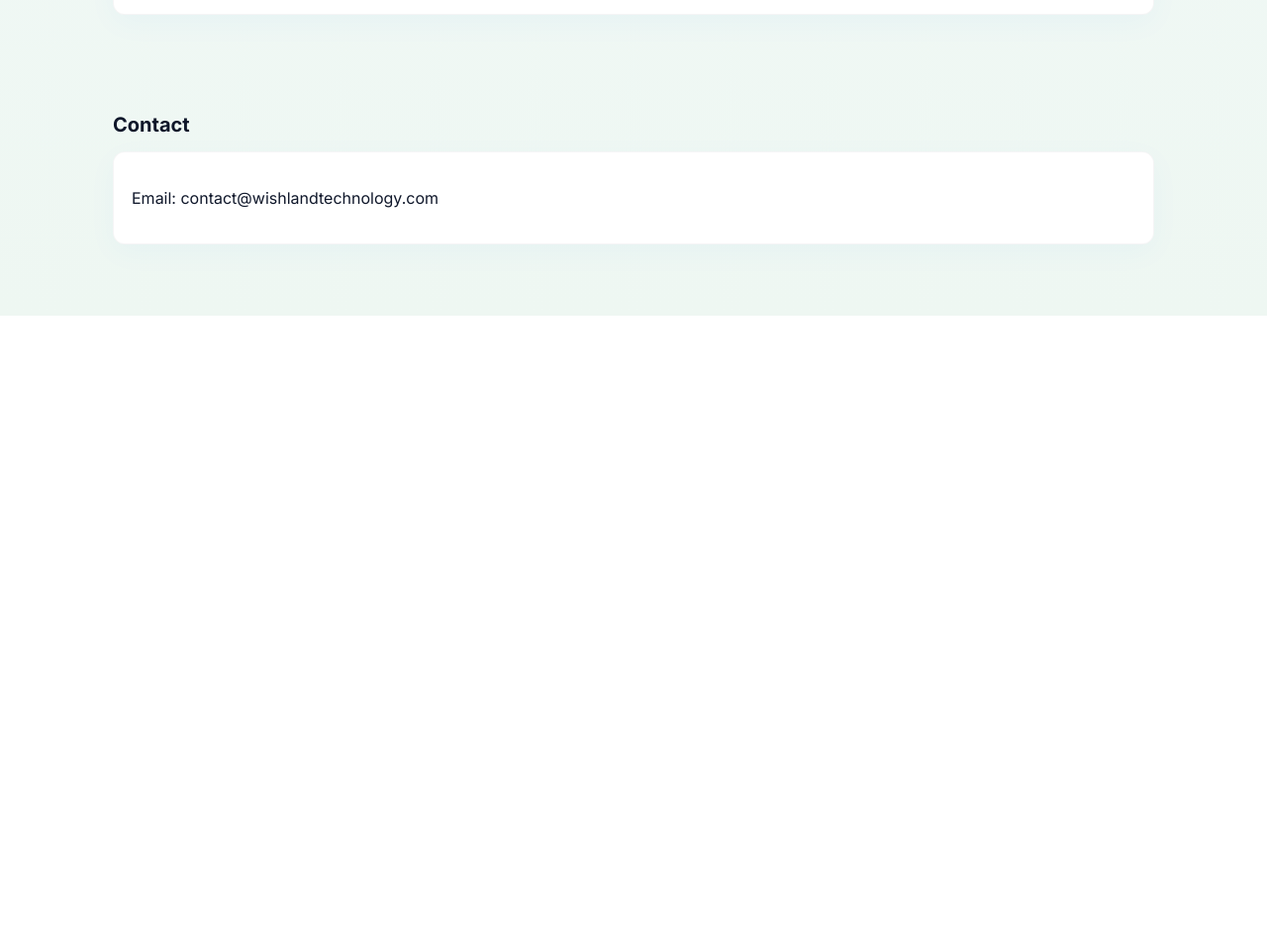
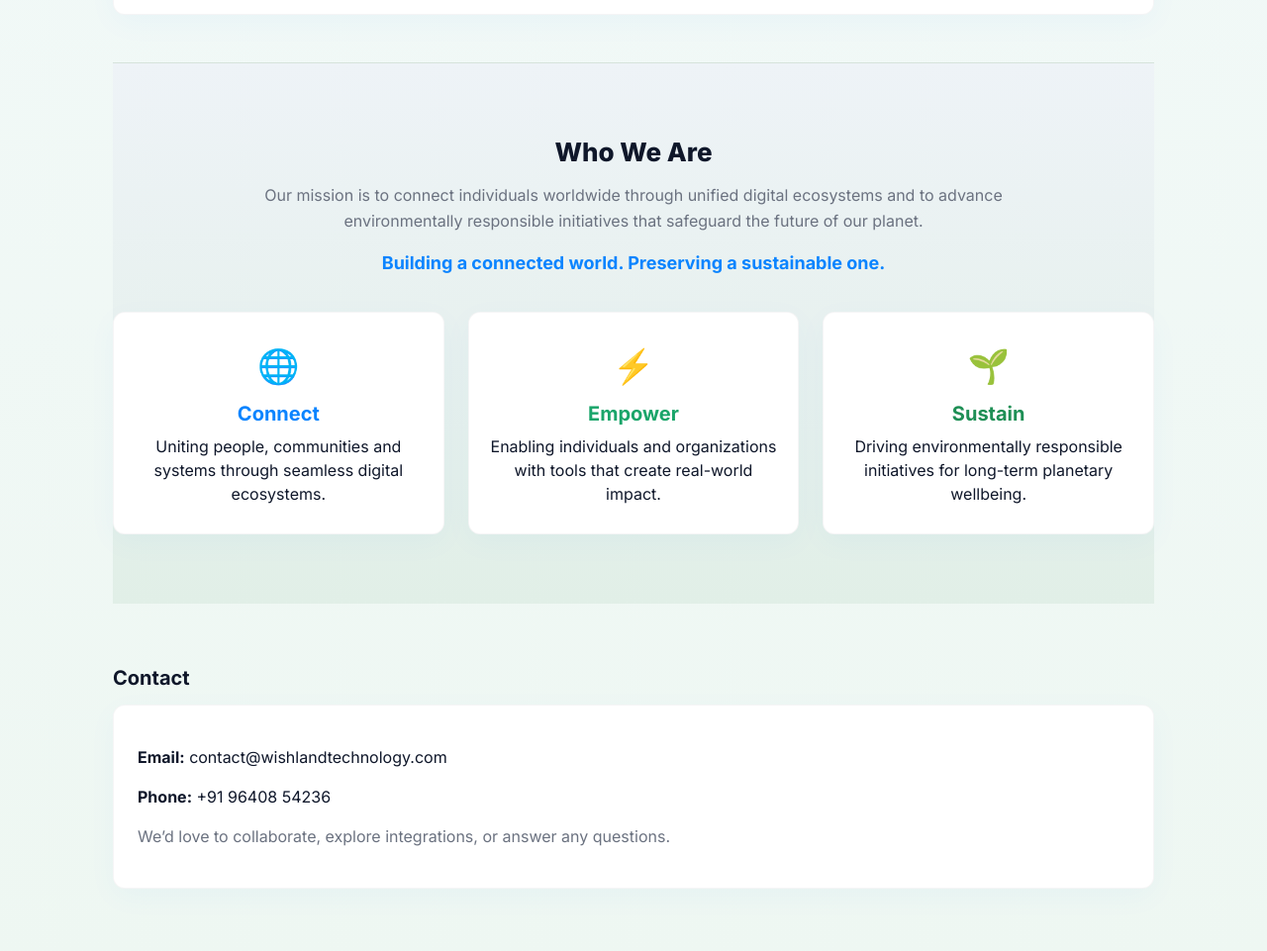
Before and after one commit to wishlandtechnology/wishlandtechnology, a plain HTML site: page index.html in a window 1280 px wide. Shown: the part 1800-2761 px from the top of the page at 99% size. Before the commit the page ends 2119 px from the top, so only its background shows below. Drawn offline with Linux system fonts and the light colour scheme.

Commit message:
Updated index.html

```diff
--- a/index.html
+++ b/index.html
@@ -71,13 +71,16 @@
 
   <main class="container">
 
+    <!-- WHO WE ARE SECTION -->
+
+
     <!-- UPDATED HERO: WIREWHAT FIRST -->
     <section class="hero">
       <div class="hero-grid">
         <div>
           <div class="pill" style="display:inline-block;padding:8px 12px;border-radius:999px;background:linear-gradient(90deg,var(--accent),var(--accent-2));color:white;font-weight:600;margin-bottom:12px">WireWhat • Real-time Media Platform</div>
           <h1>WireWhat — Intelligent Media, Alerts & Streaming Infrastructure</h1>
-          <p style="color:var(--muted)">A scalable communication layer powering live streams, alert pipelines, integrations and rural connectivity apps.</p>
+          <p style="color:var(--muted)">A scalable communication layer powering live streams, alert pipelines, integrations and global connectivity apps.</p>
           <div style="display:flex;gap:12px;margin-top:16px;flex-wrap:wrap">
             <a href="#wirewhat" class="btn btn-primary">Explore WireWhat</a>
             <a href="#saveearth" class="btn btn-outline">Save Earth Initiative</a>
@@ -101,9 +104,9 @@
     <section id="wirewhat">
       <h2>WireWhat — Enterprise Media Platform</h2>
       <p style="color:var(--muted);max-width:720px;margin-bottom:24px">
-        WireWhat is a high‑availability, enterprise‑grade real‑time media and communication
-        infrastructure designed for organizations that demand reliable streaming,
-        event-driven alerts, and seamless integrations across business systems.
+        WireWhat is a highly anticipated real‑time media and communication
+        infrastructure designed for individuals those on demand reliable streaming,
+        event-driven alerts, and seamless integrations between publisher and subscriber.
         Built on scalable cloud-native components and optimized for low-latency delivery.
       </p>
 
@@ -173,12 +176,57 @@
       </div>
     </section>
 
-    <section id="contact">
+
+
+
+    <!-- WHO WE ARE MOVED TO BOTTOM -->
+    <section id="whoweare" style="background:linear-gradient(180deg,#eef3f7,#e1efe7);padding:70px 0;border-top:1px solid rgba(0,0,0,0.05);text-align:center">
+      <h2 style="font-size:26px;font-weight:800;color:#0f172a">Who We Are</h2>
+
+      <p style="color:var(--muted);max-width:760px;margin:0 auto;font-size:16px;line-height:1.6">
+        Our mission is to connect individuals worldwide through unified digital ecosystems
+        and to advance environmentally responsible initiatives that safeguard the future
+        of our planet.
+      </p>
+
+      <p style="margin-top:16px;font-weight:700;font-size:18px;color:var(--accent)">
+        Building a connected world. Preserving a sustainable one.
+      </p>
+
+      <!-- Visual Enhanced Philosophy Section -->
+      <div class="grid" style="margin-top:36px;grid-template-columns:repeat(3,1fr);gap:24px">
+        <div class="card" style="text-align:center;padding:28px 20px">
+          <div style="font-size:34px">🌐</div>
+          <div style="font-size:20px;font-weight:700;color:var(--accent);margin-top:8px">Connect</div>
+          <div class="small" style="margin-top:6px">Uniting people, communities and systems through seamless digital ecosystems.</div>
+        </div>
+
+        <div class="card" style="text-align:center;padding:28px 20px">
+          <div style="font-size:34px">⚡</div>
+          <div style="font-size:20px;font-weight:700;color:var(--accent-2);margin-top:8px">Empower</div>
+          <div class="small" style="margin-top:6px">Enabling individuals and organizations with tools that create real-world impact.</div>
+        </div>
+
+        <div class="card" style="text-align:center;padding:28px 20px">
+          <div style="font-size:34px">🌱</div>
+          <div style="font-size:20px;font-weight:700;color:#1e8f55;margin-top:8px">Sustain</div>
+          <div class="small" style="margin-top:6px">Driving environmentally responsible initiatives for long-term planetary wellbeing.</div>
+        </div>
+      </div>
+
+   </section>
+
+    <!-- CONTACT MOVED TO BOTTOM -->
+    <section id="contact" style="padding:60px 0">
       <h2>Contact</h2>
-      <div class="card"><p>Email: contact@wishlandtechnology.com</p></div>
+      <div class="card" style="padding:24px;font-size:16px">
+        <p><b>Email:</b> contact@wishlandtechnology.com</p>
+        <p><b>Phone:</b> +91 96408 54236 </p>
+        <p class="small" style="color:var(--muted)">We’d love to collaborate, explore integrations, or answer any questions.</p>
+      </div>
     </section>
 
-  </main>
+</main>
 
 </body>
 </html>
```
